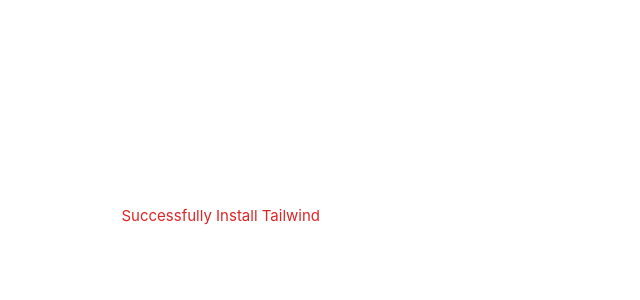
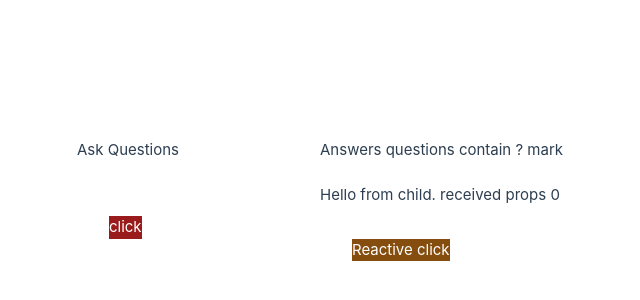
Before and after one commit to alfaysal/vue-practice, a Vue app: page / in a window 1280 px wide. Shown: the part 184-484 px from the top of the page, without its empty margins (320-960 px from the left). Built offline with nearby package versions, Linux system fonts and the light colour scheme.

Commit message:
watchers practiced

```diff
--- a/src/App.vue
+++ b/src/App.vue
@@ -1,10 +1,68 @@
 <script setup>
-import { RouterLink, RouterView } from 'vue-router'
-import HelloWorld from './components/HelloWorld.vue'
+import { reactive, ref, watch, watchEffect } from "vue";
+import { RouterLink, RouterView } from "vue-router";
+import Child from './components/Child.vue'
+const questions = ref("");
+const answers = ref("questions contain ? mark");
+const isDisabled = ref(false);
+const reactiveWatch = reactive({count: 0});
+
+const x = ref(0);
+const y = ref(8);
+
+// single reactive
+watch(questions, (newValue) => {
+  console.log("i called", newValue);
+},
+{ once: true }
+);
+
+// getters
+watch(
+  () => x.value + y.value,
+  (sum) => {
+    console.log("getters", sum);
+  }
+,
+{ immediate: true }
+);
+
+
+// multiple source
+watch([questions, () => x.value], ([newQuestions, newX]) => {
+  console.log(newQuestions, newX);
+})
+
+// reactive object
+watch(() => reactiveWatch.count, (count, oldCount) => {
+  console.log('reactive', count, oldCount);
+})
+
+//watcheffect
+
+watchEffect(()=> {
+  console.log("watch effetc ", x.value);
+});
+
 </script>
 
 <template>
-  <h2 class="text-red-600">Successfully Install Tailwind</h2>
+  <div>
+    <h4>Ask Questions</h4>
+    <input type="text" v-model="questions" :disabled="isDisabled" />
+  </div>
+  <div>
+    <h2>Answers {{ answers }}</h2>
+  </div>
+
+  <div>
+    <button class="m-8 bg-red-800 text-white" @click="x++">click</button>
+  </div>
+
+  <div>
+    <Child :reactiveWatch="reactiveWatch.count"/>
+    <button class="m-8 bg-yellow-800 text-white" @click="reactiveWatch.count++">Reactive click</button>
+  </div>
 </template>
 
 <style scoped>
--- /dev/null
+++ b/src/components/Child.vue
@@ -0,0 +1,20 @@
+<template>
+  <div>
+    <h2>Hello from child. received props {{ reactiveWatch }}</h2>
+  </div>
+</template>
+
+<script setup>
+import { ref, watch } from "vue";
+defineProps({
+    reactiveWatch: Number
+})
+
+const childVar = ref(0);
+
+watch(childVar, (childVar) => {
+    console.log('from child', childVar);
+})
+</script>
+
+<style lang="scss" scoped></style>
```
